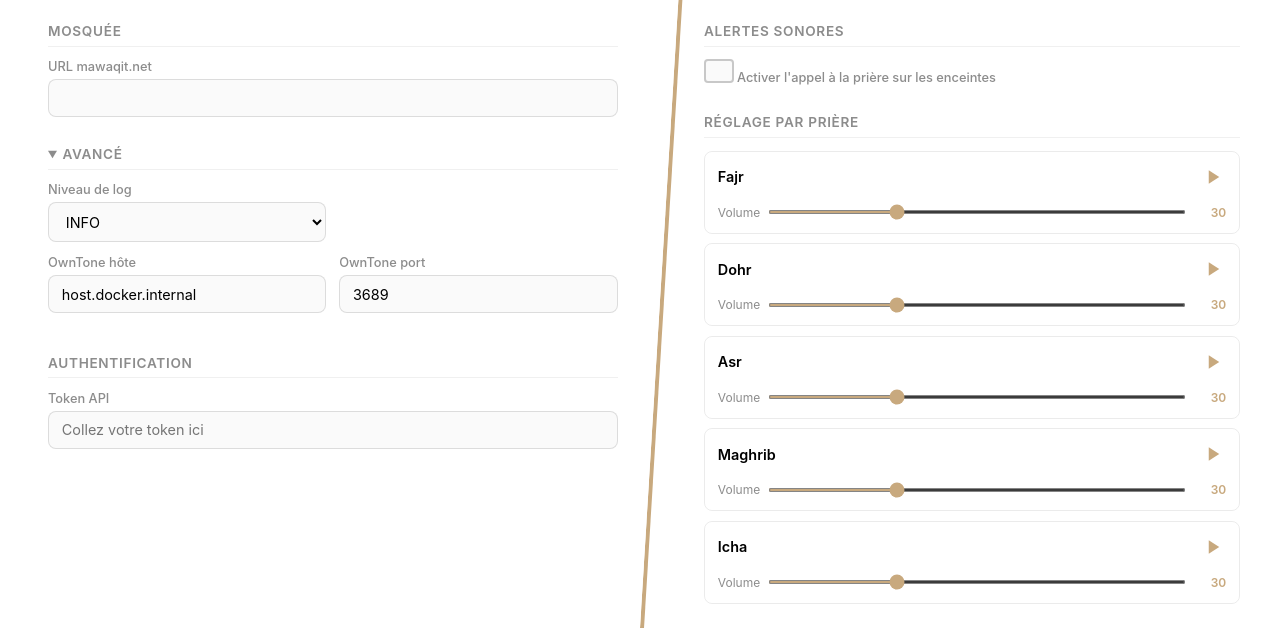
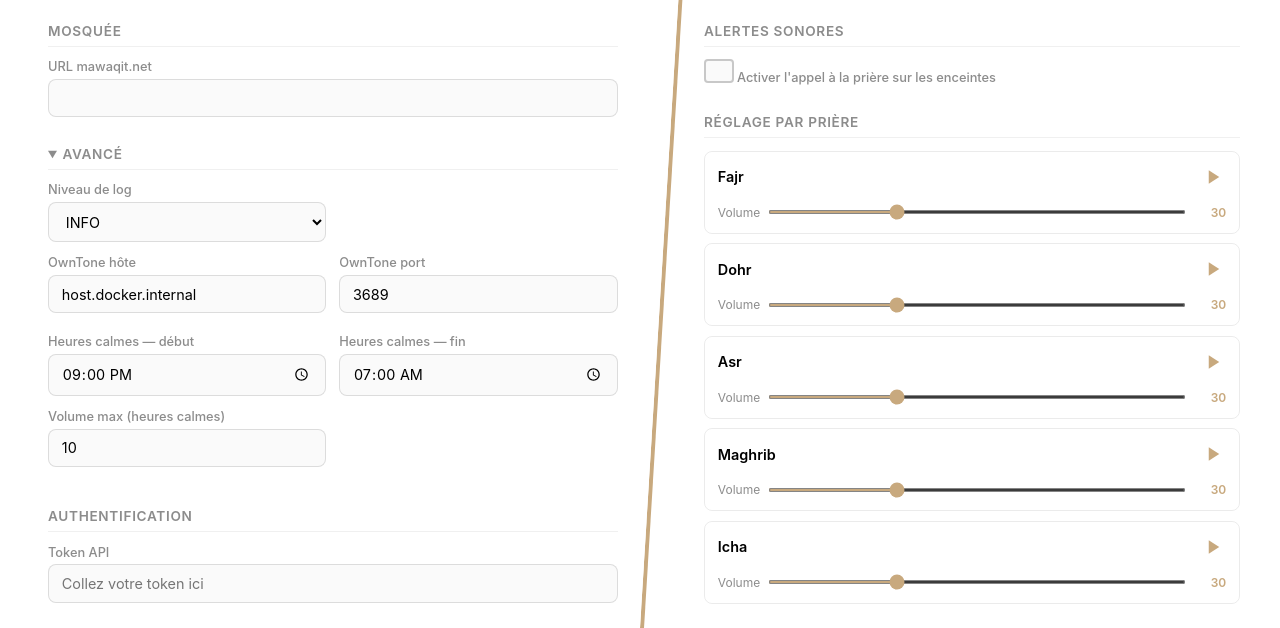
Before and after one commit to sebauvray/adhan, a FastAPI app: template web/templates/settings.html in a window 1280 px wide, after a click on "AVANCÉ". Shown: the part 172-800 px from the top of the page. Run offline with FastAPI, Linux system fonts and the light colour scheme; the template is opened without the code that fills it, so the values that code supplies are empty; parts of the project's set-up code (start-up, migrations or seed data) failed here and were passed over.

Commit message:
Add quiet hours volume cap (configurable in settings)

```diff
--- a/db/schema.py
+++ b/db/schema.py
@@ -121,6 +121,9 @@ def _ensure_defaults(conn):
         },
         'config': {
             'LOG_LEVEL': 'INFO',
+            'QUIET_START': '21:00',
+            'QUIET_END': '07:00',
+            'QUIET_VOLUME': '10',
         },
     }
     for table, values in defaults.items():
--- a/web/app.py
+++ b/web/app.py
@@ -211,6 +211,9 @@ async def api_get_config():
         "owntone_port": get_value('owntone', 'PORT', '3689'),
         "adhan_file": get_value('owntone', 'ADHAN_FILE', '/srv/media/adhan.mp3'),
         "adhan_volume": get_value('owntone', 'ADHAN_VOLUME', '40'),
+        "quiet_start": get_value('config', 'QUIET_START', '21:00'),
+        "quiet_end": get_value('config', 'QUIET_END', '07:00'),
+        "quiet_volume": get_value('config', 'QUIET_VOLUME', '10'),
         "homepods": get_homepods(),
     }
 
--- a/web/templates/settings.html
+++ b/web/templates/settings.html
@@ -222,6 +222,25 @@
                 <input type="text" id="owntone_port" data-table="owntone" data-key="PORT">
               </div>
             </div>
+            <div class="form-row" style="margin-top:0.5rem">
+              <div class="form-group">
+                <label for="quiet_start">Heures calmes — début</label>
+                <span class="save-indicator" id="save-quiet_start">Sauvegardé</span>
+                <input type="time" id="quiet_start" data-table="config" data-key="QUIET_START">
+              </div>
+              <div class="form-group">
+                <label for="quiet_end">Heures calmes — fin</label>
+                <span class="save-indicator" id="save-quiet_end">Sauvegardé</span>
+                <input type="time" id="quiet_end" data-table="config" data-key="QUIET_END">
+              </div>
+            </div>
+            <div class="form-row">
+              <div class="form-group">
+                <label for="quiet_volume">Volume max (heures calmes)</label>
+                <span class="save-indicator" id="save-quiet_volume">Sauvegardé</span>
+                <input type="number" id="quiet_volume" data-table="config" data-key="QUIET_VOLUME" min="0" max="100">
+              </div>
+            </div>
           </div>
         </details>
 
@@ -330,7 +349,9 @@
           'log_level': data.log_level,
           'owntone_host': data.owntone_host,
           'owntone_port': data.owntone_port,
-          'adhan_volume': data.adhan_volume,
+          'quiet_start': data.quiet_start,
+          'quiet_end': data.quiet_end,
+          'quiet_volume': data.quiet_volume,
         };
         Object.entries(map).forEach(([id, val]) => {
           const el = document.getElementById(id);
```
Also changed, not shown: 1 other file.
